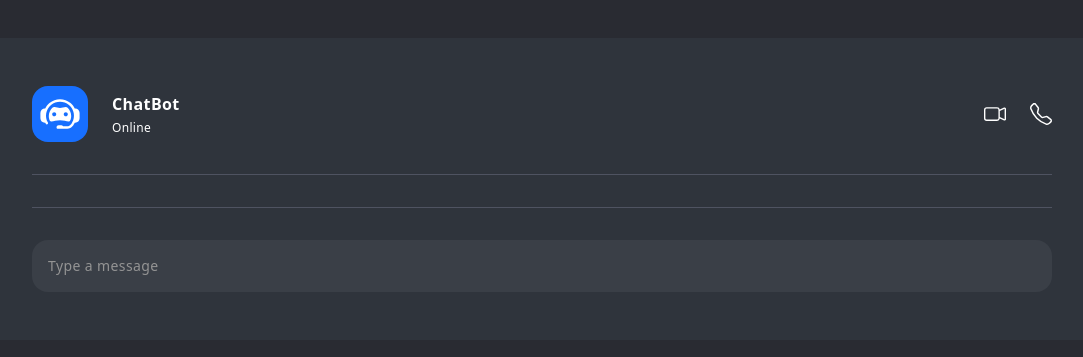
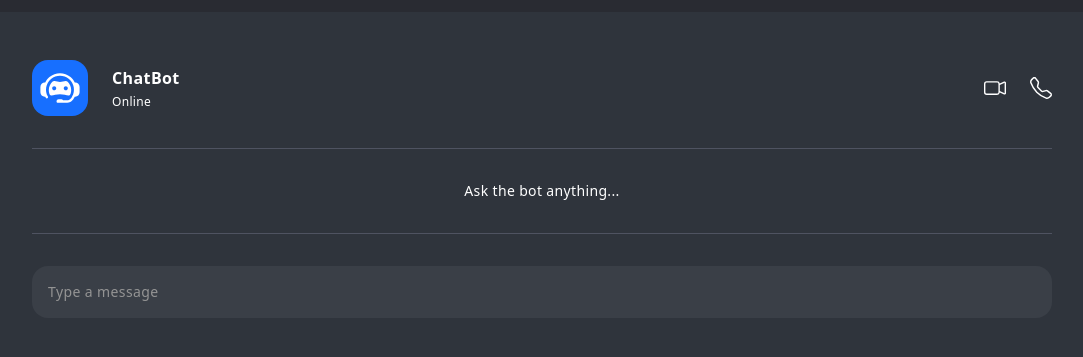
Before and after one commit to sheegull/my-chatgpt, a React (Vite) app in the folder client/: page / in a window 1280 px wide. Shown: the part 211-568 px from the top of the page, without its empty margins (98-1181 px from the left). Built offline with nearby package versions, Linux system fonts and the light colour scheme.

Commit message:
✨ handle Error

```diff
--- a/client/src/components/chat/Messages.jsx
+++ b/client/src/components/chat/Messages.jsx
@@ -25,9 +25,13 @@ const Message = ({ msg, type, time }) => {
 const Messages = ({ messages }) => {
   return (
     <div className="space-y-4">
-      {messages.map((message, idx) => (
-        <Message key={idx} {...message} />
-      ))}
+      {messages.length ? (
+        messages.map((message, idx) => <Message key={idx} {...message} />)
+      ) : (
+        <div className="flex items-center justify-center h-full">
+          <p className="text-white text-sm">Ask the bot anything...</p>
+        </div>
+      )}
     </div>
   );
 };
```
